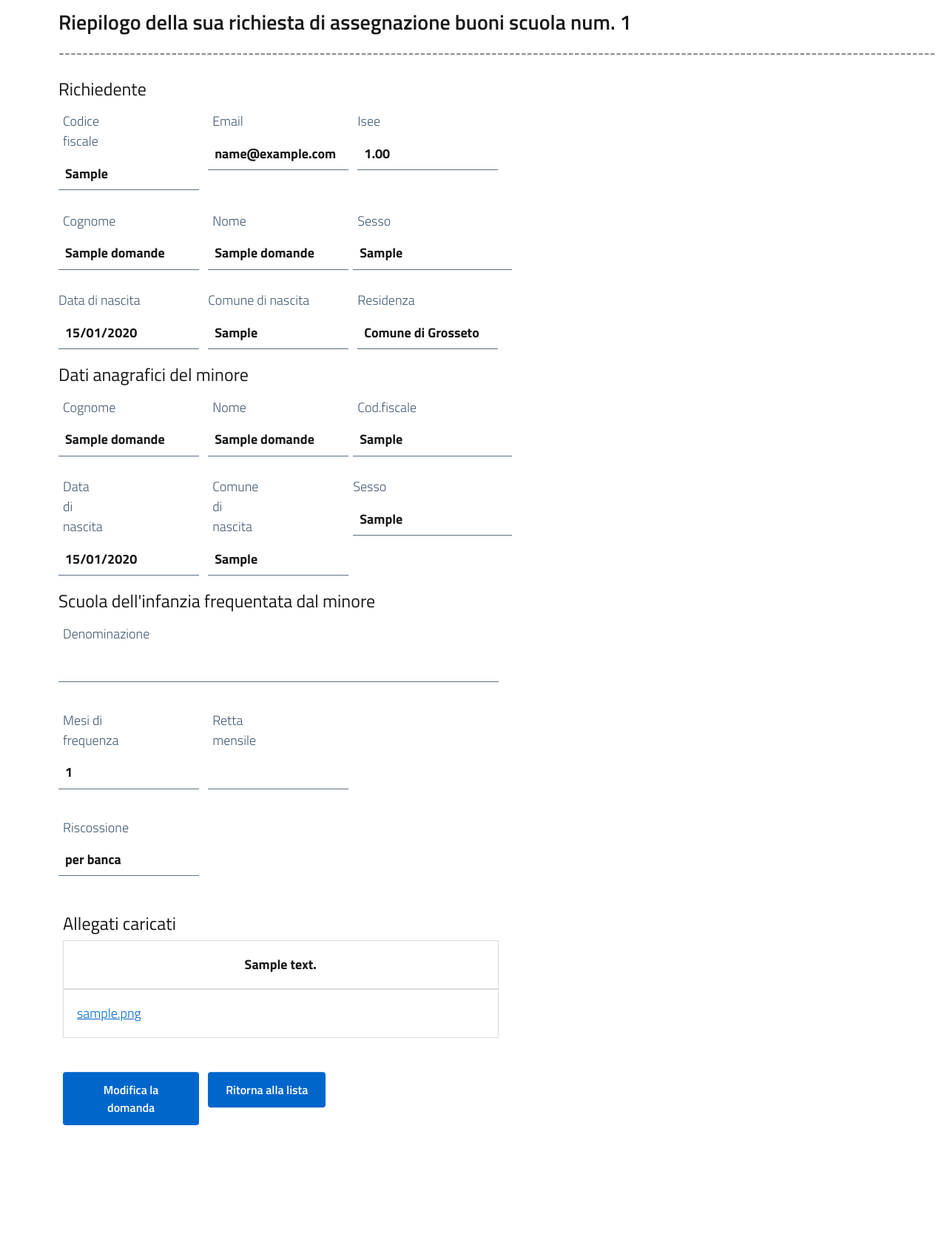
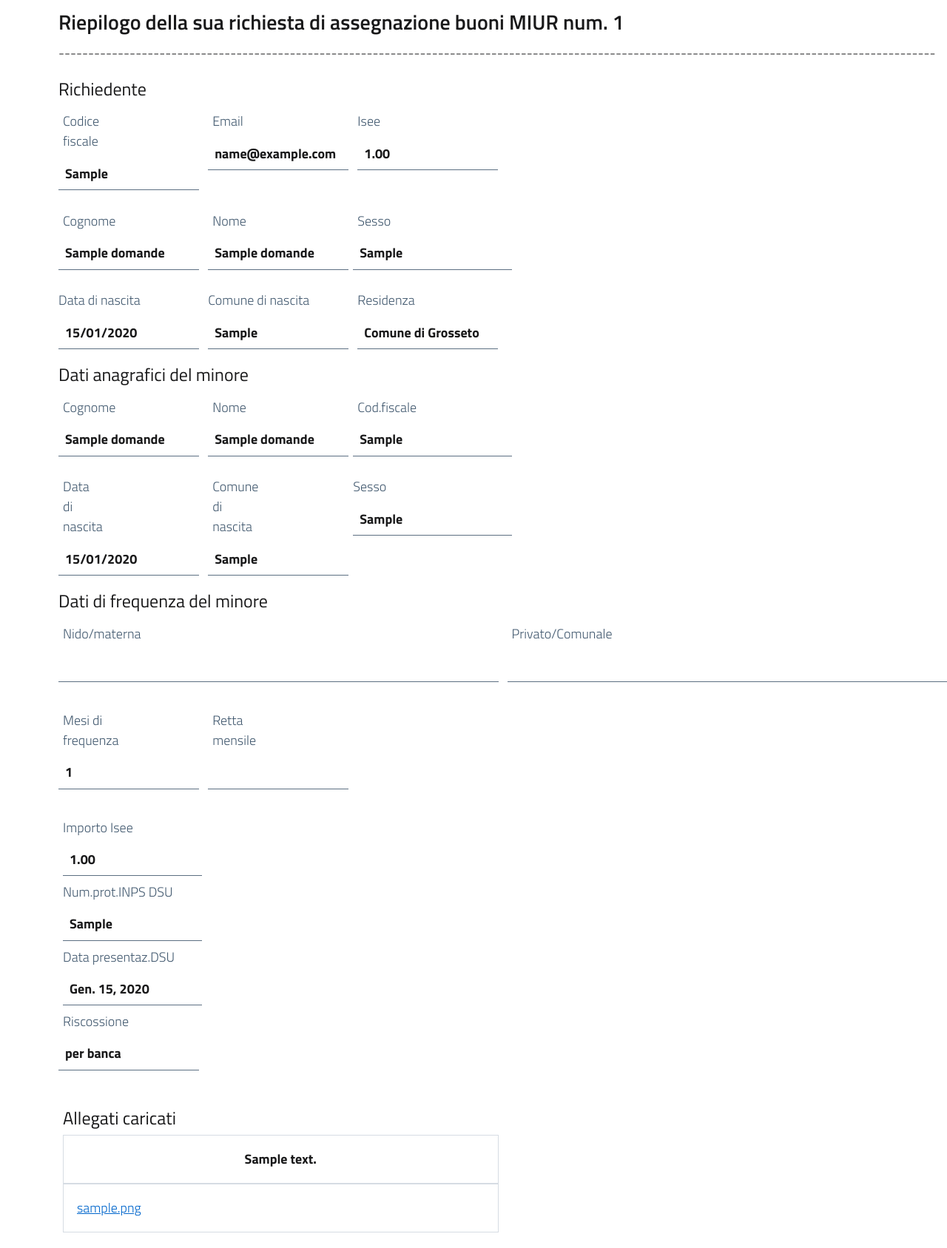
Before and after one commit to tonilavo/buonisc_miur, a Django app: page /back/reviewB_domanda/1/ in a window 1280 px wide. Shown: the part 180-1867 px from the top of the page at 74% size. Before the commit the page ends 1701 px from the top, so only its background shows below. Run offline with Django 3.2, Linux system fonts and the light colour scheme; a user stored in the database is signed in; tables that the repository leaves empty hold one stand-in row (values such as "Sample post"); parts of the project's set-up code (start-up, migrations or seed data) failed here and were passed over; some libraries are stand-ins or nearby versions.

Commit message:
Add files via upload

```diff
--- a/back/templates/rivedi_domandaB.html
+++ b/back/templates/rivedi_domandaB.html
@@ -7,7 +7,7 @@
 
 		<div class="row">
 			<div class="col-md-12" style="padding-left:85px;padding-top:10px;">
-				<h4>Riepilogo della sua richiesta di assegnazione buoni scuola num. {{ data.id }}&ensp; </h4>
+				<h4>Riepilogo della sua richiesta di assegnazione buoni MIUR num. {{ data.id }}&ensp; </h4>
 		<div class="row">
 		{% if messages %}
 			<ul class="messages">
@@ -100,14 +100,17 @@
 							  <input type="text" readonly class="form-control-plaintext" id="id_pr_sesso" value="{{ data.pr_sesso }}">
 						</div>
 				</div>
-				<h5>Scuola dell'infanzia frequentata dal minore</h5>
 
+				<h5>Dati di frequenza del minore</h5>
 				<div class="row" style="padding-bottom: 30px;">
 							<div class="col-sm-6">
-								<label for="id_pr_asilo" class="col-sm-6 col-form-label">Denominazione</label>
-								  <input type="text" readonly class="form-control-plaintext" id="id_pr_asilo" value="{{ asilo }}">
+								<label for="id_pr_fascia_asilo" class="col-sm-6 col-form-label">Nido/materna</label>
+								  <input type="text" readonly class="form-control-plaintext" id="id_pr_fascia_asilo" value="{{ pr_fascia_asilo }}">
 							</div>
-
+							<div class="col-sm-6">
+								<label for="id_pr_tipo_asilo" class="col-sm-6 col-form-label">Privato/Comunale</label>
+								  <input type="text" readonly class="form-control-plaintext" id="id_pr_tipo_asilo" value="{{ pr_tipo_asilo }}">
+							</div>
 				</div>
 				<div class="row" style="padding-bottom: 30px;">
 							<div class="col-sm-2">
@@ -116,10 +119,9 @@
 							</div>
 							<div class="col-sm-2">
 								<label for="id_pr_retta_mese" class="col-sm-6 col-form-label">Retta mensile</label>
-								  <input type="text" readonly class="form-control-plaintext" id="id_pr_mesi_frequenza" value="{{ data.pr_retta_mese }}">
+								  <input type="text" readonly class="form-control-plaintext" id="id_pr_retta_mese" value="{{ data.pr_retta_mese }}">
 							</div>
 				</div>
-
 
 				{% if  data.pr_tipo_asilo  == 'P' %}
 
@@ -134,6 +136,17 @@
 							</div>
 					</div>
 
+				{% endif %}
+
+				{% if  data.pr_isee %}
+				<div class="col-sm-2">
+						<label for="id_isee" class="col-sm-0 col-form-label">Importo Isee</label>
+						<input type="text" readonly class="form-control-plaintext" id="id_isee" value="{{ data.pr_isee }}">
+						<label for="id_pr_prot_isee_inps" class="col-sm-0 col-form-label">Num.prot.INPS DSU</label>
+						<input type="text" readonly class="form-control-plaintext" id="id_isee" value="{{ data.pr_prot_isee_inps }}">
+						<label for="pr_data_isee_inps" class="col-sm-0 col-form-label">Data presentaz.DSU</label>
+						<input type="text" readonly class="form-control-plaintext" id="id_isee" value="{{ data.pr_data_isee_inps }}">
+				</div>
 				{% endif %}
 
 				<div class="row" style="padding-bottom: 20px;">
```
